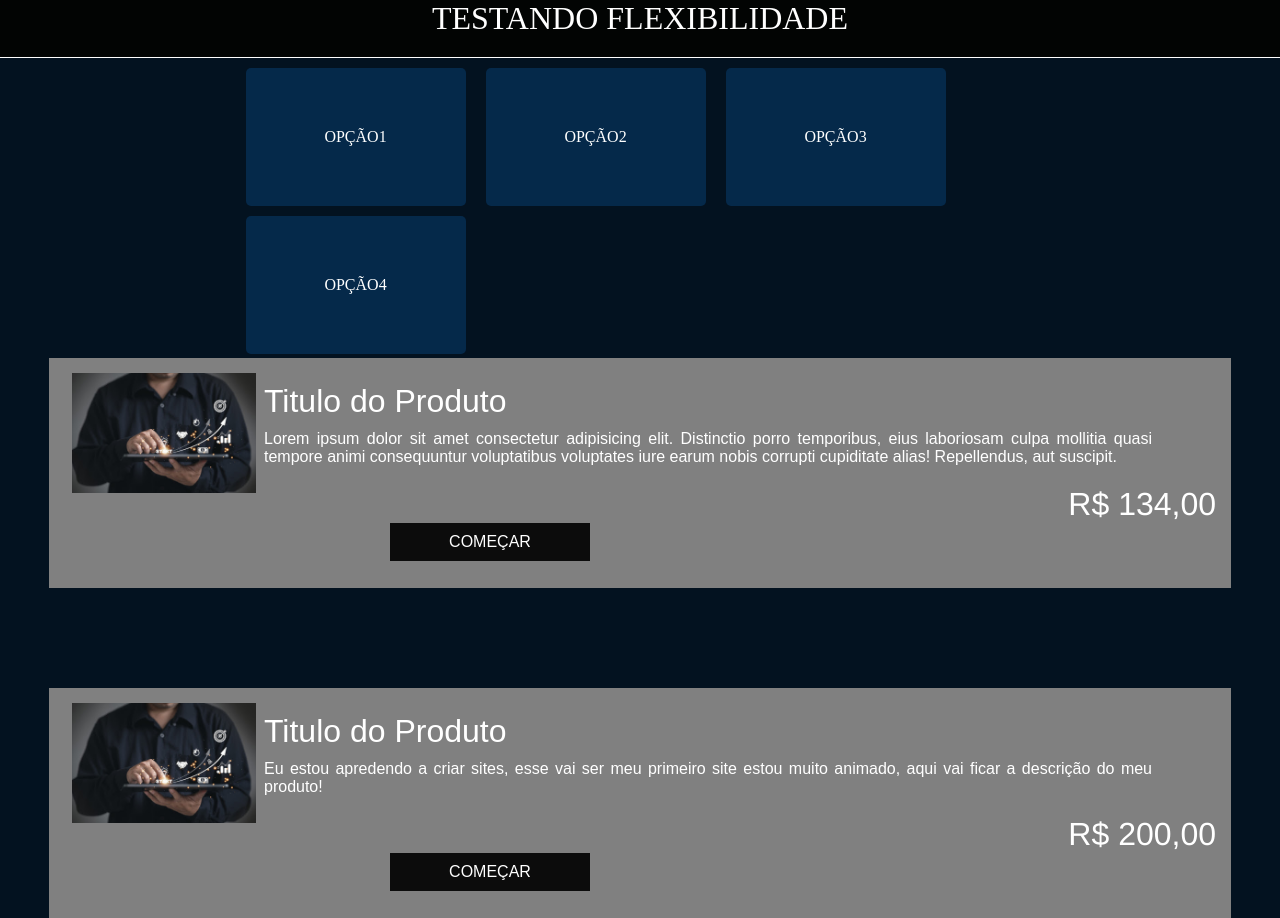
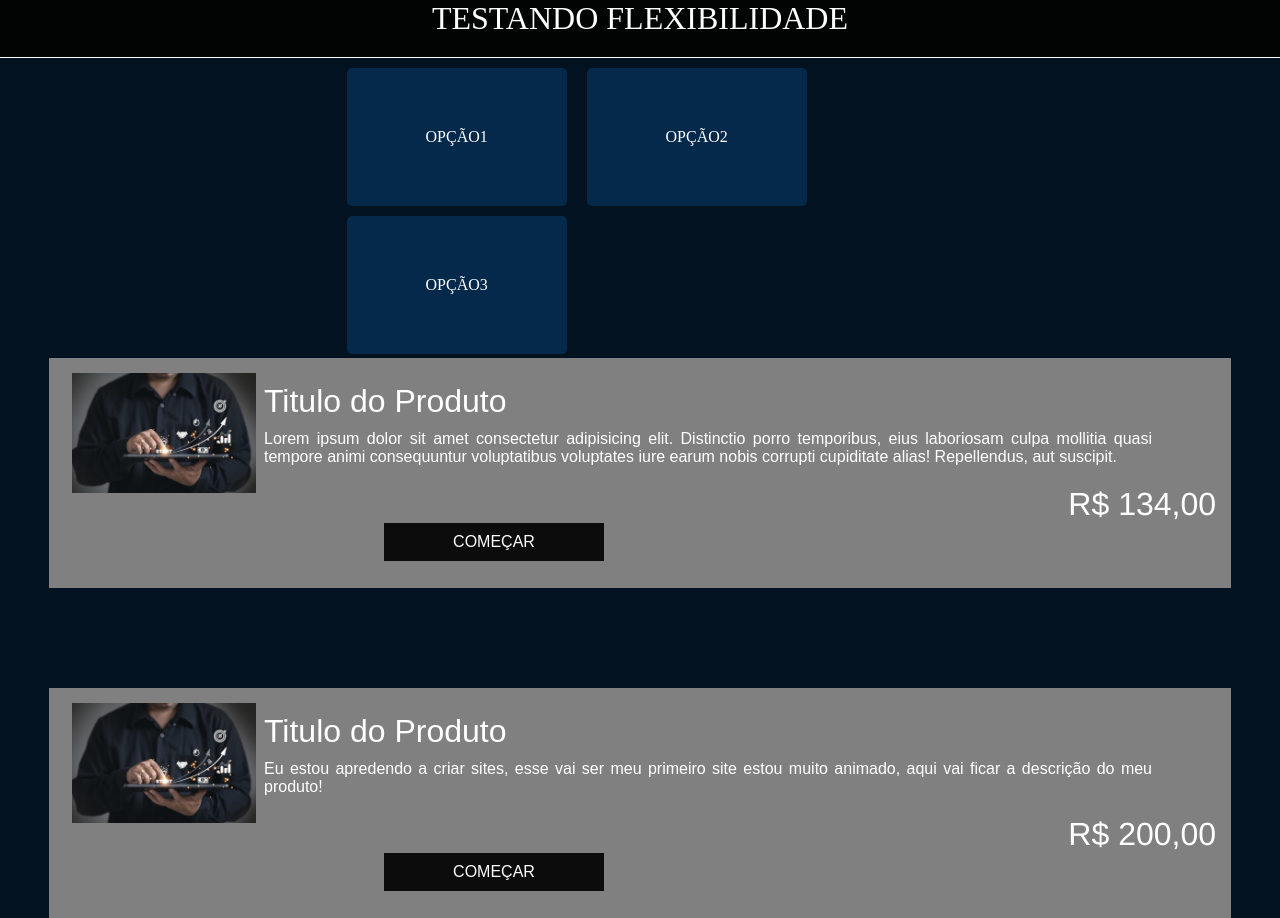
Before and after one commit to GabrielCamargocoder/flexbox, a plain HTML site: page index.html in a window 1280 px wide. Shown: the top 918 px of the page. Drawn offline with Linux system fonts and the light colour scheme.

Commit message:
por agora só!

```diff
--- a/index.html
+++ b/index.html
@@ -18,7 +18,7 @@
             <a href="#">OPÇÃO1</a>
             <a href="#">OPÇÃO2</a>
             <a href="#">OPÇÃO3</a>
-            <a href="#">OPÇÃO4</a>
+
         </nav>
         </div>
 
--- a/media.css
+++ b/media.css
@@ -70,12 +70,19 @@
     }
 
     .container > .btn-comec{
+
         margin-top: -40px;
-        width: 200px;
-        margin-left: -300px;
+        width: 40vw;
+
     }
 
+   .container > .btn-comec > a{
 
+        text-align: center;
+        width: 200px;
+
+
+   }
 
 
 }
```
